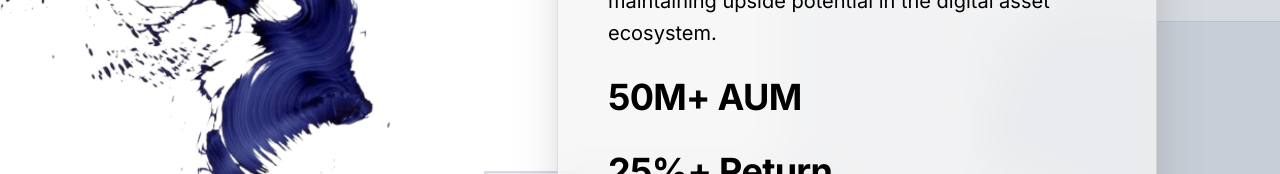
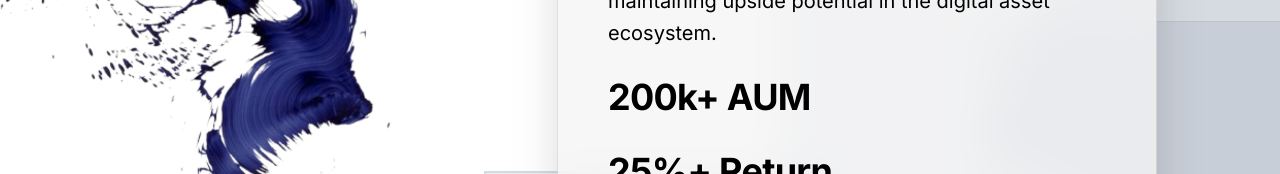
Before and after one commit to HariSrikanth/blackwellcapitalmgmt, a Next.js app: page /funds in a window 1280 px wide. Shown: the part 379-553 px from the top of the page. Built offline with nearby package versions, Linux system fonts and the light colour scheme.

Commit message:
wording updates

```diff
--- a/src/app/funds/page.tsx
+++ b/src/app/funds/page.tsx
@@ -25,7 +25,7 @@ export default function FundsPage() {
     blue: {
       title: '[blue]',
       thesis: 'A Web3-focused fund specializing in secure staking protocols and systematic yield farming strategies. Our approach provides cryptocurrency exposure through institutional-grade risk management, avoiding the volatility of speculative tokens while maintaining upside potential in the digital asset ecosystem.',
-      aum: '50M+ AUM',
+      aum: '200k+ AUM',
       returns: '25%+ Return',
       substack: 'https://substacklink.com',
       color: '#002147',
@@ -35,7 +35,7 @@ export default function FundsPage() {
     red: {
       title: '[red]',
       thesis: 'We invest in public capital markets, leveraging cutting-edge research and academic partnerships to identify emerging opportunities at the intersection of technology and established sectors.',
-      aum: '75M+ AUM',
+      aum: '500k AUM',
       returns: '30%+ Return',
       substack: 'https://redstacklink.com',
       color: '#880808',
```
